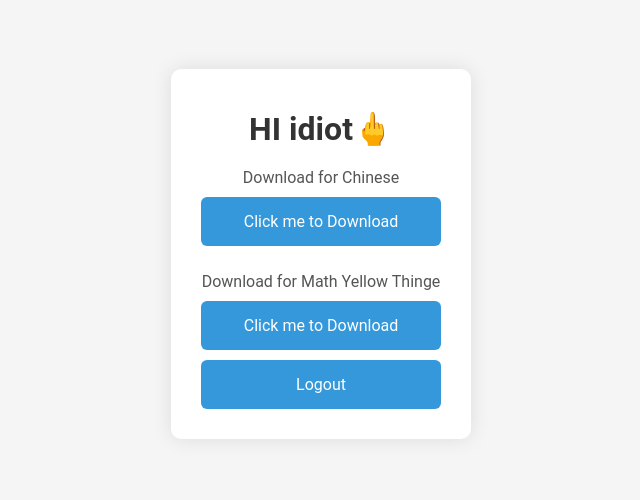
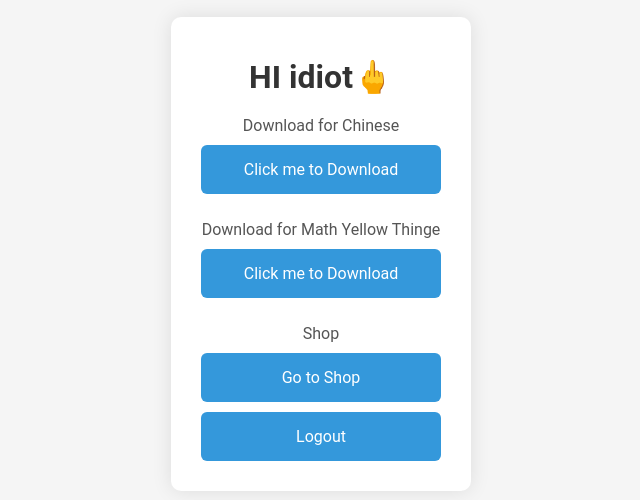
Before and after one commit to 301Bri/website-answerr, a website: page views/download.html in a window 1280 px wide. Shown: the part 146-646 px from the top of the page, without its empty margins (319-959 px from the left). Drawn offline with Linux system fonts and the light colour scheme.

Commit message:
Update download.html

```diff
--- a/views/download.html
+++ b/views/download.html
@@ -69,6 +69,8 @@
         <a href="/pdf" class="download-link">Click me to Download</a>
         <p class="file-name">Download for Math Yellow Thinge</p>
         <a href="/math" class="download-link">Click me to Download</a>
+        <p class="file-name">Shop</p>
+        <a href="/shop" class="download-link">Go to Shop</a>
         <a href="/logout" class="logout-link">Logout</a>
     </div>
 </body>
```
